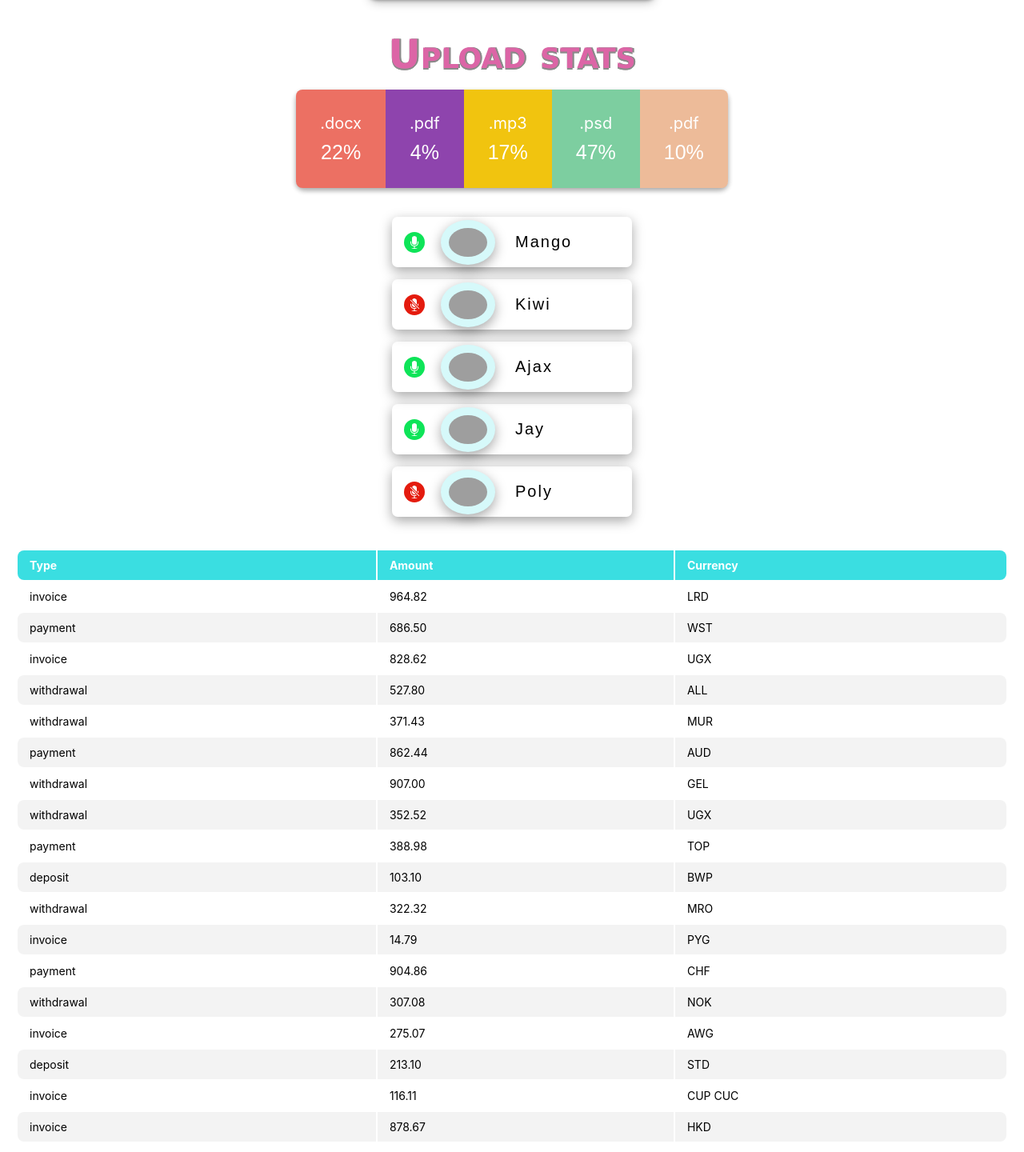
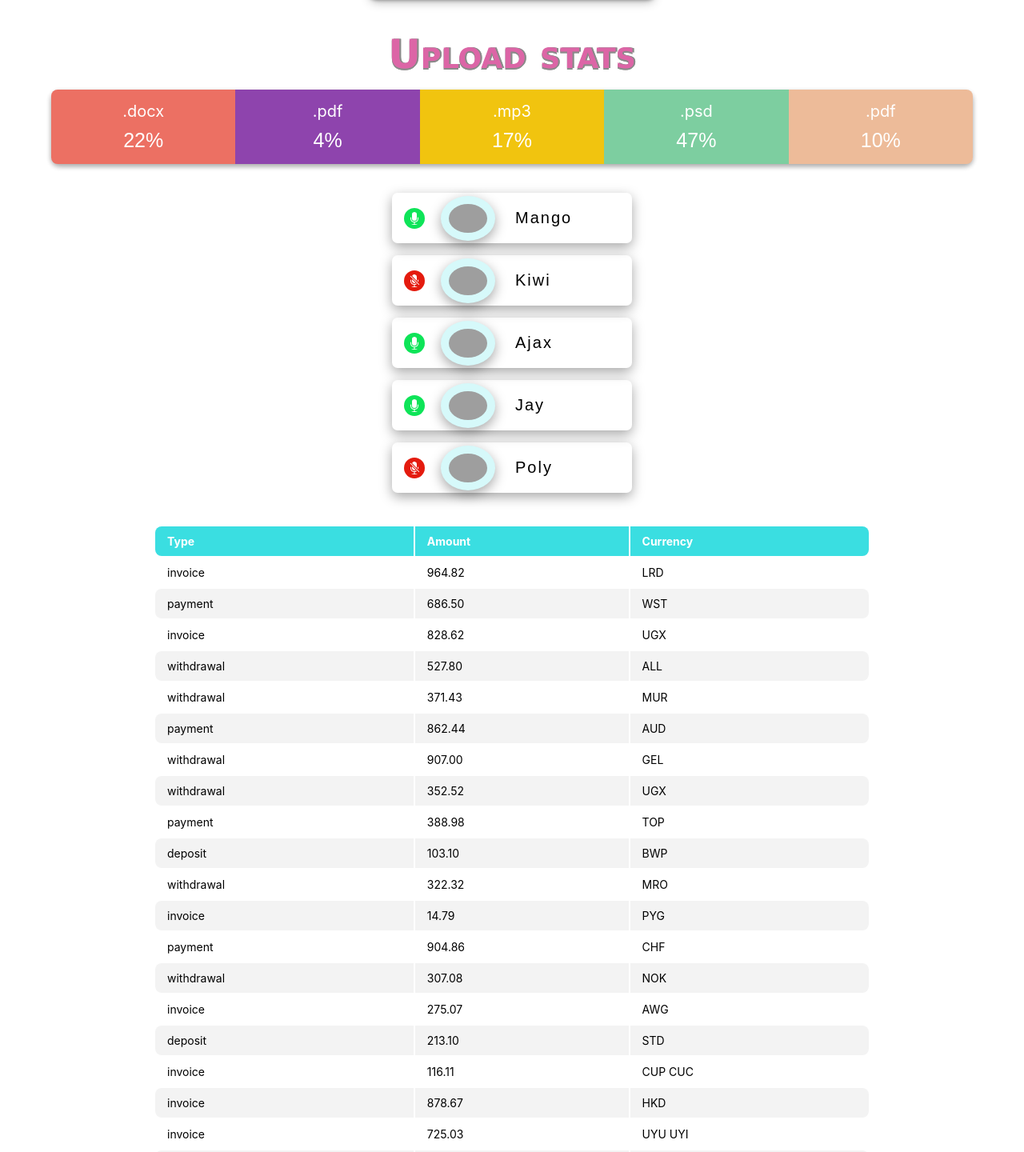
Before and after one commit to Belik1989/goit-react-hw-01-components, a React (Create React App) app: page / in a window 1280 px wide. Shown: the part 502-1942 px from the top of the page at 80% size. Built offline with nearby package versions, Linux system fonts and the light colour scheme; grey boxes are pictures that could not be loaded.

Commit message:
fixed width

```diff
--- a/src/components/Statistics/Stat-list/StatList.module.css
+++ b/src/components/Statistics/Stat-list/StatList.module.css
@@ -12,16 +12,18 @@
     border-radius: 10px;
     box-shadow: rgba(0, 0, 0, 0.16) 0px 3px 6px, rgba(0, 0, 0, 0.23) 0px 3px 6px;
     margin-bottom: 20px;
+    width: 90%;
 }
 .item{
     display: flex;
     flex-direction: column;
     justify-content: space-between;
     align-items: center;
-    padding: 30px;
-    height: 100%;
-    /* width: 20%; */
+    /* padding: 15px; */
+    width: 20%;
     gap: 10px;
+    padding-top: 15px;
+    padding-bottom: 15px;
     }
 .item:not(:last-child){
     /* border-right:solid 2px;
--- a/src/components/TransactionHistory/TransactionHistoryItem/TransactionHistoryItem.module.css
+++ b/src/components/TransactionHistory/TransactionHistoryItem/TransactionHistoryItem.module.css
@@ -1,13 +1,12 @@
 table {
-	width: 100%;
+	width: 70%;
 	border: none;
 	margin-bottom: 20px;
     border-color: transparent;
     /* box-shadow: rgba(17, 17, 26, 0.1) 0px 0px 16px; */
     margin-top: 40px;
     margin-bottom: 50px;
-    padding-left: 20px;
-    padding-right: 20px;
+	margin-inline:auto;
 }
 table thead th {
 	font-weight: bold;
```
